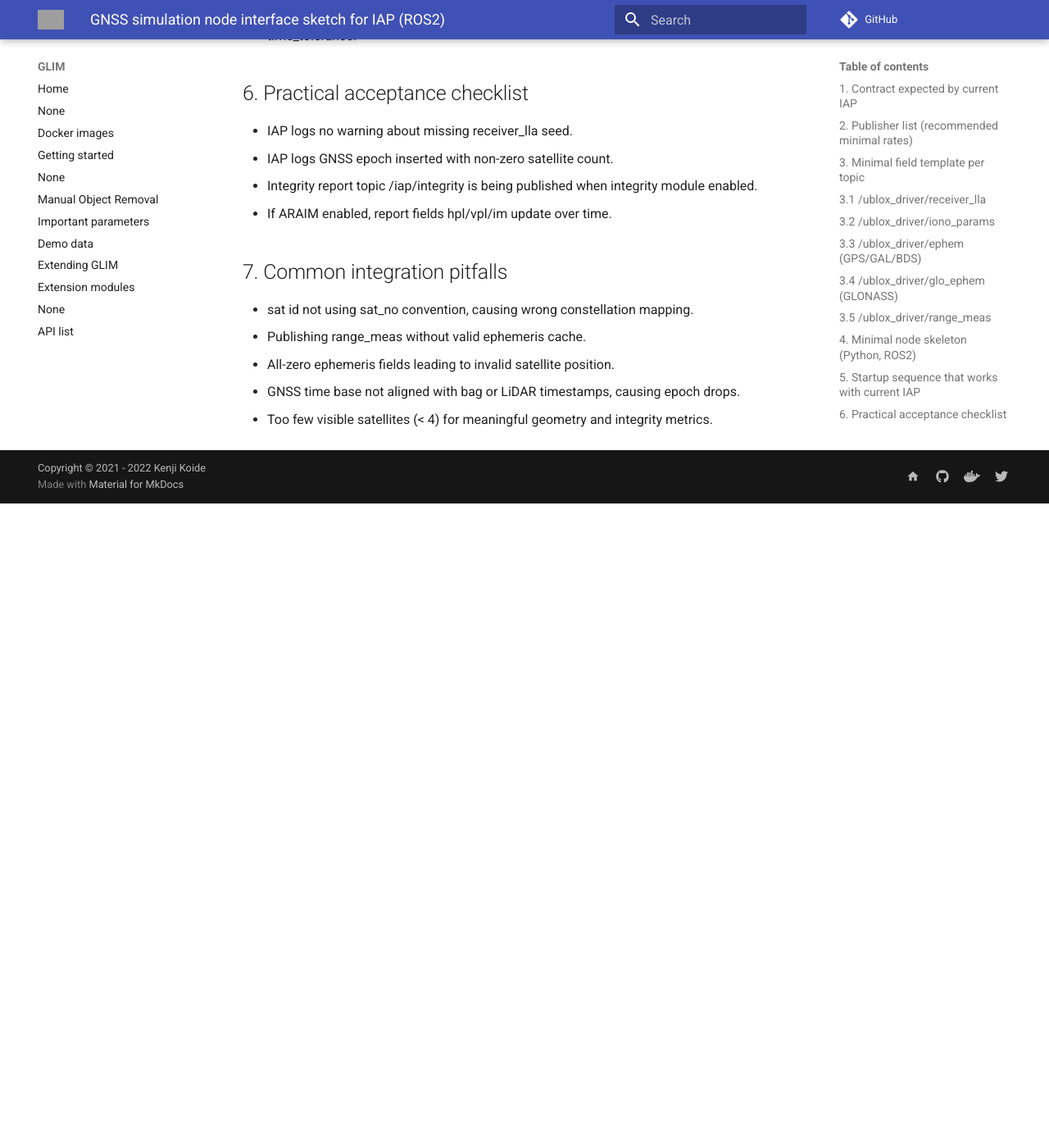
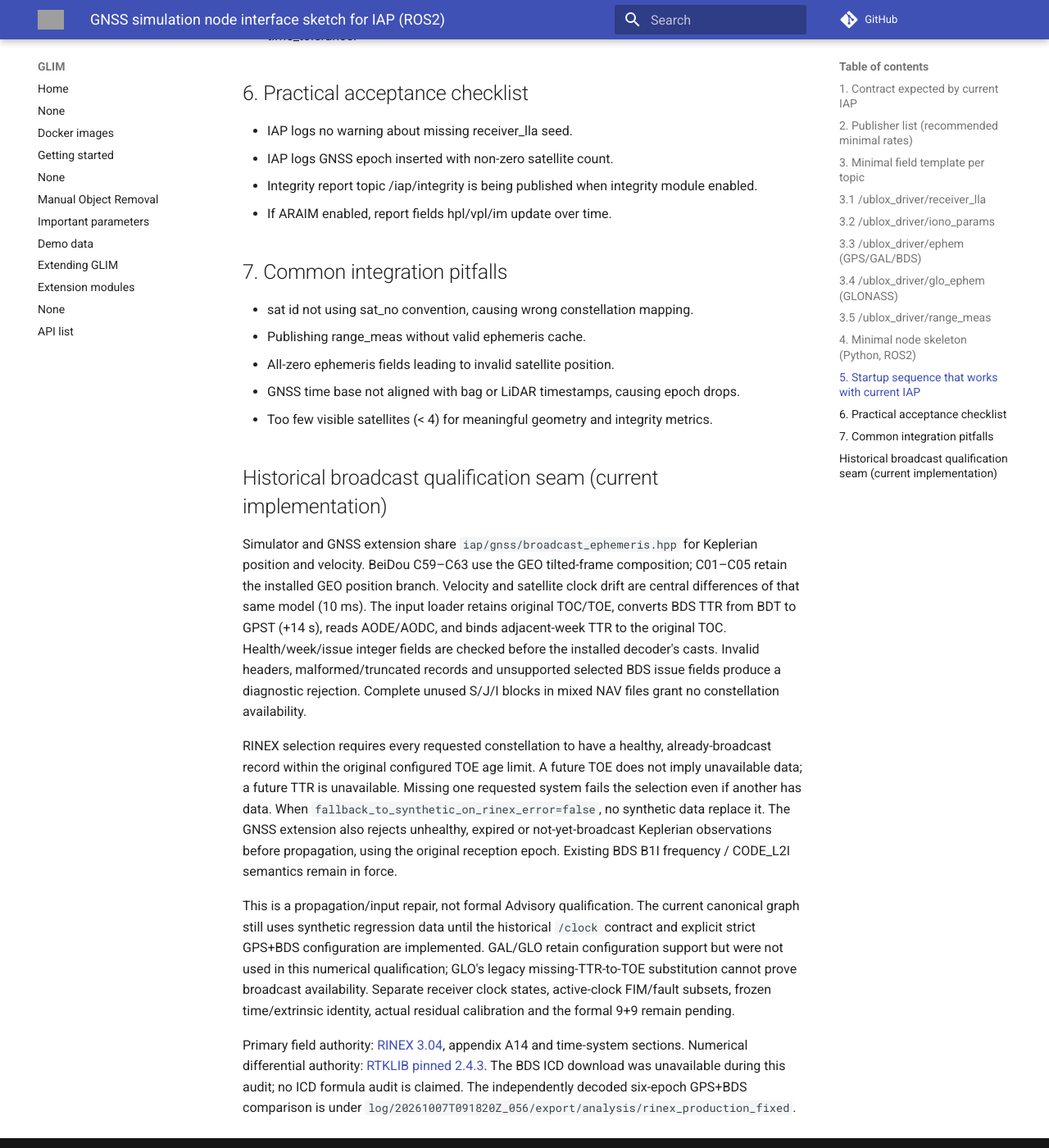
Before and after one commit to Printeger/iap, an MkDocs documentation site: the page built from docs/GNSS_SIM_NODE_INTERFACE.md, in a window 1280 px wide and 1400 px high, scrolled down 5991 px. Shown: the whole window at 82% size. Built offline with MkDocs 1.6.1 and Material for MkDocs 9.7.7, drawn with Linux system fonts in a browser that asks for light colours; nearby versions of some CDN libraries; comment, search, counter and statistics services are not loaded; before the commit the page ends 6605 px from its top, so only the background shows below that; grey boxes are pictures that could not be loaded.

Commit message:
Fix shared GPS BeiDou broadcast propagation and input qualification

```diff
--- a/docs/GNSS_SIM_NODE_INTERFACE.md
+++ b/docs/GNSS_SIM_NODE_INTERFACE.md
@@ -265,3 +265,41 @@ class GnssSimNode(Node):
 - All-zero ephemeris fields leading to invalid satellite position.
 - GNSS time base not aligned with bag or LiDAR timestamps, causing epoch drops.
 - Too few visible satellites (< 4) for meaningful geometry and integrity metrics.
+
+## Historical broadcast qualification seam (current implementation)
+
+Simulator and GNSS extension share `iap/gnss/broadcast_ephemeris.hpp` for
+Keplerian position and velocity. BeiDou C59–C63 use the GEO tilted-frame
+composition; C01–C05 retain the installed GEO position branch. Velocity and
+satellite clock drift are central differences of that same model (10 ms).
+The input loader retains original TOC/TOE, converts BDS TTR from BDT to GPST
+(+14 s), reads AODE/AODC, and binds adjacent-week TTR to the original TOC.
+Health/week/issue integer fields are checked before the installed decoder's
+casts. Invalid headers, malformed/truncated records and unsupported selected
+BDS issue fields produce a diagnostic rejection. Complete unused S/J/I blocks
+in mixed NAV files grant no constellation availability.
+
+RINEX selection requires every requested constellation to have a healthy,
+already-broadcast record within the original configured TOE age limit. A
+future TOE does not imply unavailable data; a future TTR is unavailable.
+Missing one requested system fails the selection even if another has data.
+When `fallback_to_synthetic_on_rinex_error=false`, no synthetic data replace it.
+The GNSS extension also rejects unhealthy, expired or not-yet-broadcast
+Keplerian observations before propagation, using the original reception epoch.
+Existing BDS B1I frequency / CODE_L2I semantics remain in force.
+
+This is a propagation/input repair, not formal Advisory qualification. The
+current canonical graph still uses synthetic regression data until the
+historical `/clock` contract and explicit strict GPS+BDS configuration are
+implemented. GAL/GLO retain configuration support but were not used in this
+numerical qualification; GLO's legacy missing-TTR-to-TOE substitution cannot
+prove broadcast availability. Separate receiver clock states, active-clock
+FIM/fault subsets, frozen time/extrinsic identity, actual residual calibration
+and the formal 9+9 remain pending.
+
+Primary field authority: [RINEX 3.04](https://files.igs.org/pub/data/format/rinex304.pdf),
+appendix A14 and time-system sections. Numerical differential authority:
+[RTKLIB pinned 2.4.3](https://github.com/tomojitakasu/RTKLIB/tree/180043ee24b6d2b168f98b64be15f69d50046b1a).
+The BDS ICD download was unavailable during this audit; no ICD formula audit
+is claimed. The independently decoded six-epoch GPS+BDS comparison is under
+`log/20261007T091820Z_056/export/analysis/rinex_production_fixed`.
```
Also changed, not shown: README.md (+7 -0 lines), docs/dev_planner/curve_advisory_channel_progress.md (+21 -0 lines), docs/spec/ego_based_planning_flow.md (+17 -0 lines), 6 other files.
